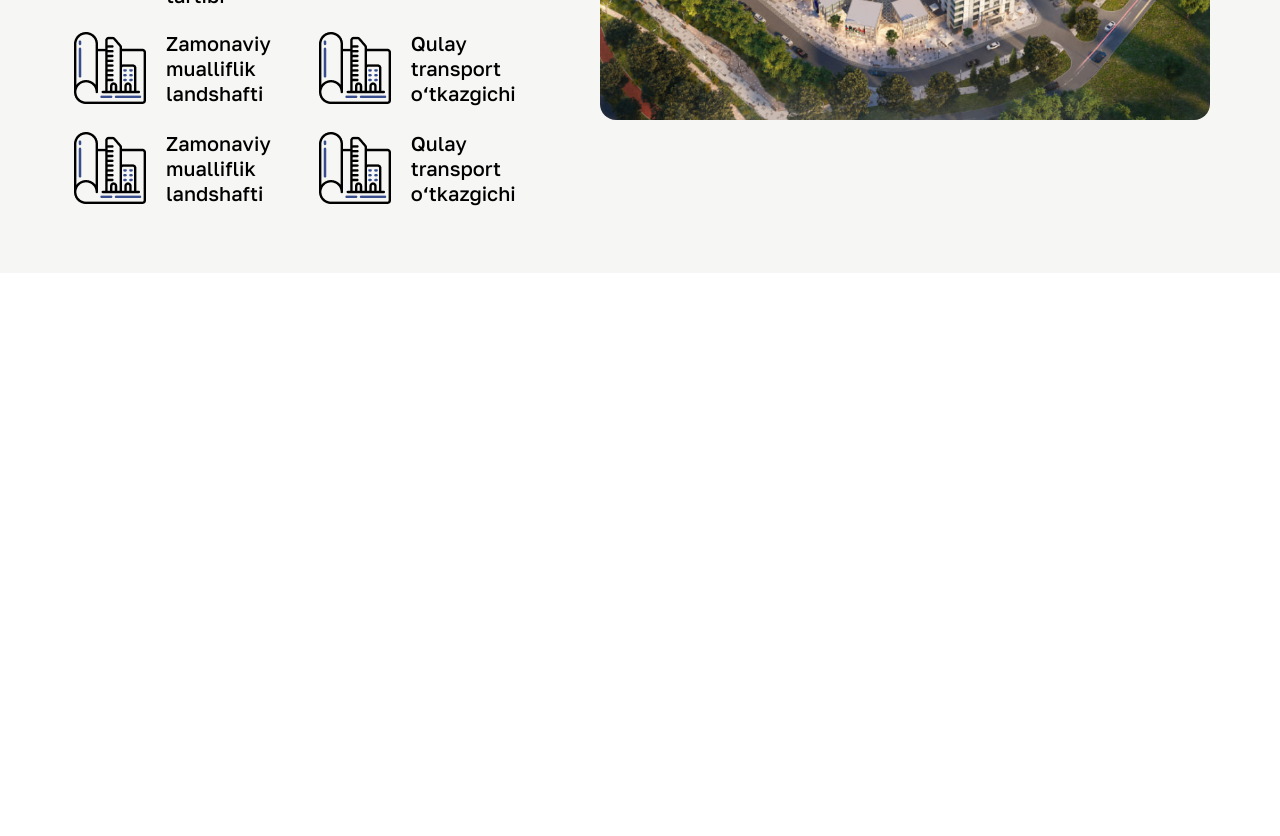
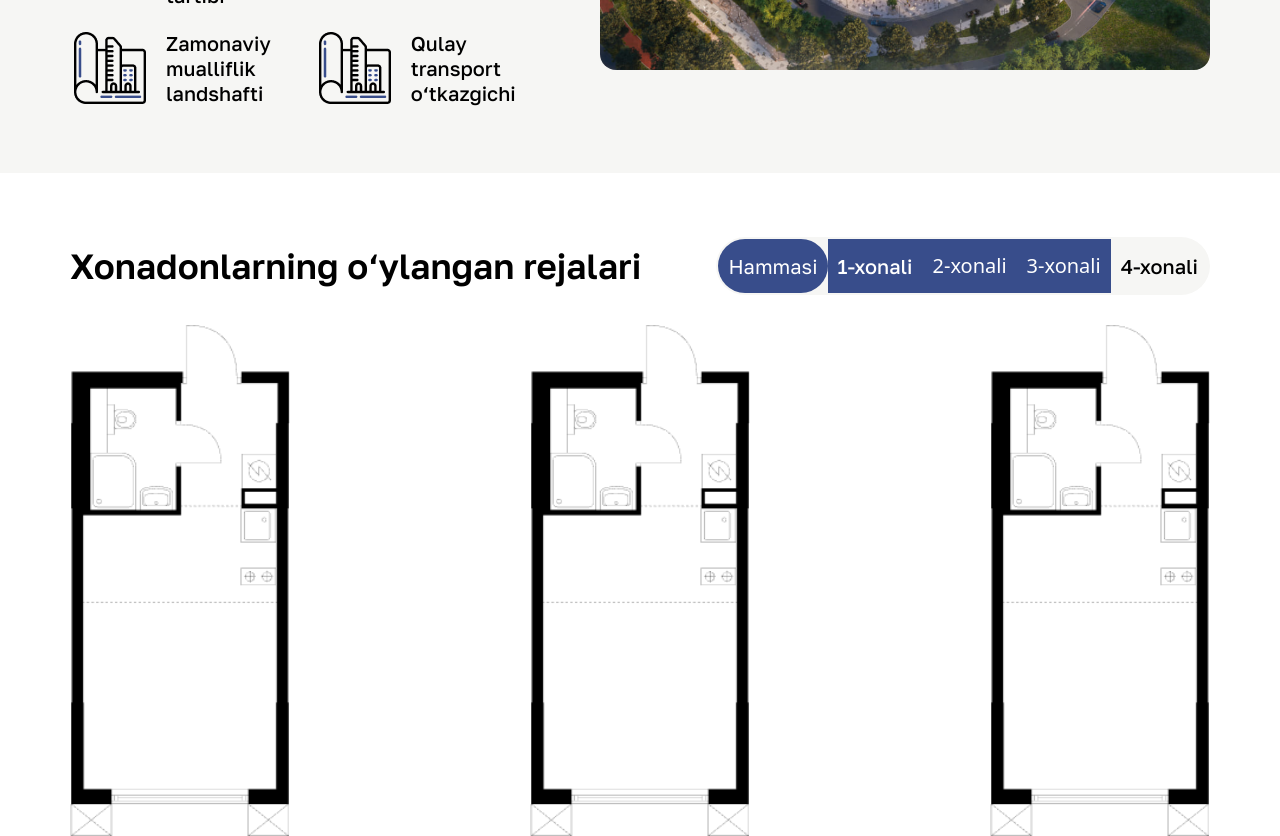
Before and after one commit to OtabekAbduvaliyev/Regnum-plaza, a React (Vite) app: page / in a window 1280 px wide. Shown: the part 4400-5236 px from the top of the page. Before the commit the page ends 4673 px from the top, so only its background shows below. Built offline with nearby package versions, Linux system fonts and the light colour scheme.

Commit message:
dwhudwhwd

```diff
--- a/src/App.jsx
+++ b/src/App.jsx
@@ -1,4 +1,5 @@
 import AboutProject from "./Components/About Project/AboutProject.jsx"
+import Architectular from "./Components/Architecttural/Architectular.jsx"
 import Header from "./Components/Header/Header.jsx"
 import HouseMeasure from "./Components/House Measure/HouseMeasure.jsx"
 import LocationOfBlocks from "./Components/LocationOfBlocks/LocationOfBlocks.jsx"
@@ -16,6 +17,7 @@ function App() {
   <LocationOfBlocks />
   <ObjectArchitecture />
   <HouseMeasure />
+  <Architectular />
     </>
   )
 }
--- /dev/null
+++ b/src/Components/Architecttural/Architectular.jsx
@@ -0,0 +1,29 @@
+import React, { useState } from 'react'
+import floor from '../../assets/floor.png'
+const Architectular = () => {
+    const [change, setChange] = useState();
+    const handleChange = () => {
+      setChange(!change);
+    };
+  return (
+    <div className='px-[10px] pt-[64px] md:px-[30px] lg:px-[70px] 2xl:px-[110px]'>
+        <div className="controllSection text-center lg:flex items-center justify-between">
+            <h1 className='text-[35px] font-golos font-[600] sm:text-center'>Xonadonlarning o‘ylangan rejalari</h1>
+            <div className="buttons bg-[#F6F6F4] inline-flex rounded-[32px] p-[2px] mt-[20px] lg:mt-[0px]">
+                <button  className='text-[12px] py-[10px] px-[10px] bg-[#384D8B] text-[white] font-golos rounded rounded-[32px] xl:py-[12px] 2xl:px-[24px] xl:text-[20px] 2xl:text-[24px]'>Hammasi</button>
+                <button className={`${!change ? 'bg-[#384D8B] text-white':'bg-transparet '} text-balck font-golos font-[500] py-[10px] px-[10px] text-[12px] 2xl:py-[12px] 2xl:px-[24px] xl:text-[20px] 2xl:text-[24px]`}>1-xonali</button>
+                <button className={`${!change ? 'bg-[#384D8B] text-white':'bg-transparet '} text-balckfont-golos font-[500] py-[10px] px-[10px] text-[12px] 2xl:py-[12px] 2xl:px-[24px] xl:text-[20px] 2xl:text-[24px]`}>2-xonali</button>
+                <button className={`${!change ? 'bg-[#384D8B] text-white':'bg-transparet '} text-balckfont-golos font-[500] py-[10px] px-[10px] text-[12px] 2xl:py-[12px] 2xl:px-[24px] xl:text-[20px] 2xl:text-[24px]`}>3-xonali</button>
+                <button className={`${!change ? 'bg-[#384D8dB] text-whitdqe':'bg-transparet '} font-golos font-[500] py-[10px] px-[10px] text-[12px] 2xl:py-[12px] 2xl:px-[24px] xl:text-[20px] 2xl:text-[24px]`}>4-xonali</button>
+            </div>
+        </div>
+        <div className="imgs flex flex-col items-center mt-[30px] sm:flex-row sm:justify-between">
+            <img src={floor} alt="" className='max-w-[180px] xl:max-w-[220px] w-[100%]'/>
+            <img src={floor} alt="" className='max-w-[180px] xl:max-w-[220px] w-[100%]'/>
+            <img src={floor} alt="" className='max-w-[180px] xl:max-w-[220px] w-[100%]'/>
+        </div>
+    </div>
+  )
+}
+
+export default Architectular
--- a/src/Components/House Measure/HouseMeasure.jsx
+++ b/src/Components/House Measure/HouseMeasure.jsx
@@ -1,15 +1,43 @@
 import React, { useState } from "react";
 import archLogo from "../../assets/Frame 200.png";
 import housesImg from "../../assets/Frame 252.png";
-import lcofblocks from "../../assets/4a36746de07b283692302c20a86689bd.png";
+
+const cardData = [
+  {
+    img: archLogo,
+    text: "Rivojlangan infrotuzulma"
+  },
+  {
+    img: archLogo,
+    text: "So‘nggi qavatlardagi terrasalar"
+  },
+  {
+    img: archLogo,
+    text: "Puxta o‘ylangan joylashtirish tartibi"
+  },
+  {
+    img: archLogo,
+    text: "Ko‘p funksiyali hovli"
+  },
+  {
+    img: archLogo,
+    text: "Zamonaviy mualliflik landshafti"
+  },
+  {
+    img: archLogo,
+    text: "Qulay transport o‘tkazgichi"
+  }
+];
+
 const HouseMeasure = () => {
   const [change, setChange] = useState(false);
   const handleChange = () => {
     setChange(!change);
   };
+
   return (
     <div className="bg-[#F6F6F4] mt-[54px]">
-      <div className="flex flex-col px-[10px] py-[65px] sm:px-[30px] md:px-[20px] lg:px-[70px] xl:flex-row xl:items-center xl:gap-[60px] justify-between">
+      <div className="flex flex-col px-[10px] py-[65px] sm:px-[30px] md:px-[20px] lg:px-[70px] xl:flex-row xl:items-center xl:gap-[60px] justify-between 2xl:px-[110px] 2xl:gap-[0px]">
         <div className="infsection">
           <h1 className="text-[40px] font-golos font-[600]">Hovli Maydoni</h1>
           <div className="levelButons bg-white p-[4px] inline-flex rounded-[50px] mt-[32px]">
@@ -32,66 +60,28 @@ const HouseMeasure = () => {
           </div>
           <div className="text mt-[32px] max-w-[680px]">
             <p className="text-[16px] font-golos">
-              Uylar atrofidagi hududni obodonlashtirish ishlariga biz alohida
-              e'tibor qaratdik, sababi turarjoy majmuasining muhim va ajralmas
-              qismlaridan biri - bu hovli maydonidir, chunki kelgusida
-              yashovchilar bo'sh vaqtlarini aynan shu yerda toza havoda maroqli
-              va foydali o'tkazadilar.
+              Uylar atrofidagi hududni obodonlashtirish ishlariga biz alohida e'tibor qaratdik, sababi turarjoy majmuasining muhim va ajralmas qismlaridan biri - bu hovli maydonidir, chunki kelgusida yashovchilar bo'sh vaqtlarini aynan shu yerda toza havoda maroqli va foydali o'tkazadilar.
             </p>
           </div>
-          <div className="projectInfWithIcons mt-[40px] grid sm:grid-cols-2 gap-[56px] lg:gap-[20px] ">
-            <div className="smallcard flex items-center gap-[16px]">
-              <img src={archLogo} alt="arch" />
-              <p className="font-[500] text-[24px] font-golos leading-[32px] lg:text-[20px] lg:leading-[25px] 2xl:text-[24px]">
-                Rivojlangan <br /> infrotuzulma
-              </p>
-            </div>
-            <div className="smallcard flex items-center gap-[16px]">
-              <img src={archLogo} alt="arch" />
-              <p className="font-[500] text-[24px] font-golos leading-[32px] lg:text-[20px] lg:leading-[25px] 2xl:text-[24px]">
-                So‘nggi qavatlardagi <br /> terrasalar
-              </p>
-            </div>
-            <div className="smallcard flex items-center gap-[16px]">
-              <img src={archLogo} alt="arch" />
-              <p className="font-[500] text-[24px] font-golos leading-[32px] lg:text-[20px] lg:leading-[25px] 2xl:text-[24px]">
-                Puxta o‘ylangan <br /> joylashtirish tartibi{" "}
-              </p>
-            </div>
-            <div className="smallcard flex items-center gap-[16px]">
-              <img src={archLogo} alt="arch" />
-              <p className="font-[500] text-[24px] font-golos leading-[32px] lg:text-[20px] lg:leading-[25px] 2xl:text-[24px]">
-                Ko‘p funksiyali <br /> hovli
-              </p>
-            </div>
-            <div className="smallcard flex items-center gap-[16px]">
-              <img src={archLogo} alt="arch" />
-              <p className="font-[500] text-[24px] font-golos leading-[32px] lg:text-[20px] lg:leading-[25px] 2xl:text-[24px]">
-                Zamonaviy <br /> mualliflik landshafti
-              </p>
-            </div>
-            <div className="smallcard flex items-center gap-[16px]">
-              <img src={archLogo} alt="arch" />
-              <p className="font-[500] text-[24px] font-golos leading-[32px] lg:text-[20px] lg:leading-[25px] 2xl:text-[24px]">
-                Qulay transport <br /> o‘tkazgichi
-              </p>
-            </div>
-            <div className="smallcard flex items-center gap-[16px]">
-              <img src={archLogo} alt="arch" />
-              <p className="font-[500] text-[24px] font-golos leading-[32px] lg:text-[20px] lg:leading-[25px] 2xl:text-[24px]">
-                Zamonaviy <br /> mualliflik landshafti
-              </p>
-            </div>
-            <div className="smallcard flex items-center gap-[16px]">
-              <img src={archLogo} alt="arch" />
-              <p className="font-[500] text-[24px] font-golos leading-[32px] lg:text-[20px] lg:leading-[25px] 2xl:text-[24px]">
-                Qulay transport <br /> o‘tkazgichi
-              </p>
-            </div>
+          <div className="projectInfWithIcons mt-[40px] grid sm:grid-cols-2 gap-[56px] lg:gap-[20px]">
+            {cardData.map((card, index) => (
+              <div key={index} className="smallcard flex items-center gap-[16px]">
+                <img src={card.img} alt="arch" />
+                <p className="font-[500] text-[24px] font-golos leading-[32px] lg:text-[20px] lg:leading-[25px] 2xl:text-[24px]">
+                  {card.text.split(' ').map((word, i) => (
+                    <React.Fragment key={i}>
+                      {i > 0 && ' '}
+                      {word}
+                      {i % 2 === 0 && <br />}
+                    </React.Fragment>
+                  ))}
+                </p>
+              </div>
+            ))}
           </div>
         </div>
-        <div className="imgSection ">
-            <img src={housesImg} alt="" className="rounded rounded-[16px] mt-[50px] h-[100%] "/>
+        <div className="imgSection">
+          <img src={housesImg} alt="" className="rounded rounded-[16px] mt-[50px] h-[100%]" />
         </div>
       </div>
     </div>
```
Also changed, not shown: src/assets/floor.png (added).
